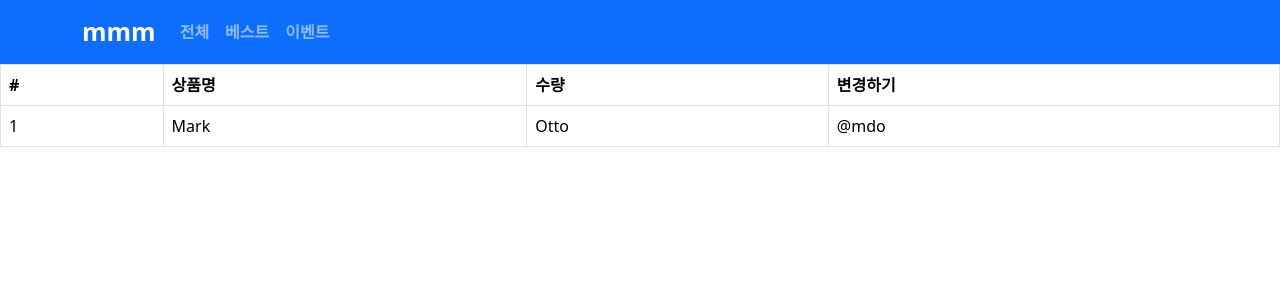
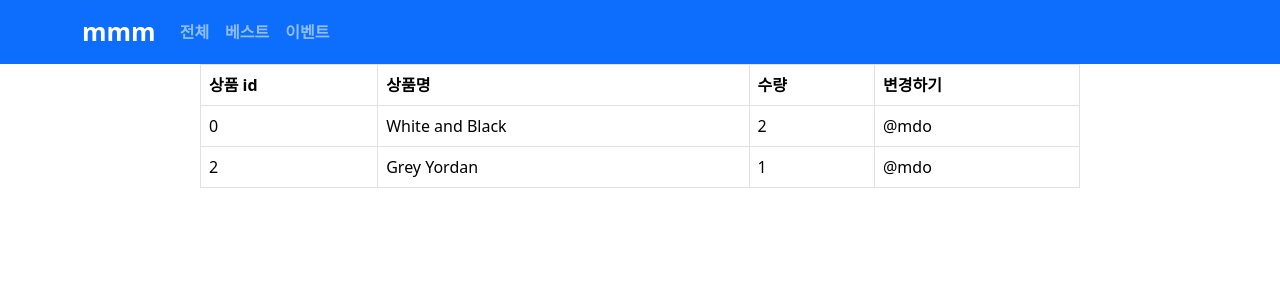
Before and after one commit to mlulucky/ReactStudy_Shop, a React (Create React App) app: page /cart in a window 1280 px wide. Shown: the top 300 px of the page. Built offline with nearby package versions, Linux system fonts and the light colour scheme; no server answers.

Commit message:
Redux state 데이터 바인딩구현 및 state 변경 준비중

```diff
--- a/src/routes/Cart.js
+++ b/src/routes/Cart.js
@@ -1,24 +1,46 @@
-import {Table} from 'react-bootstrap'
+import { Table } from 'react-bootstrap'
+import { useSelector } from 'react-redux'
 
-export default function Cart(){
+
+export default function Cart() {
+  // Redux 에 있는 state 를 가져오는 함수
+  let commonState = useSelector((state) => { return state })
+  console.log(commonState);
+  console.log("작명2", commonState.작명2);
+
   return (
+    <div className='cont'>
       <Table bordered>
         <thead>
           <tr>
-          <th>#</th>
+            <th>상품 id</th>
             <th>상품명</th>
             <th>수량</th>
             <th>변경하기</th>
           </tr>
         </thead>
         <tbody>
+          {
+            commonState.cart.map((a, i) =>
+              // { return   }  -> 중괄호 return 생략 가능
+              <Content key={i} 카트={commonState} 인덱스={i} />
+
+            )
+          }
+        </tbody>
+      </Table>
+    </div>
+
+  )
+}
+
+function Content({ 카트, 인덱스 }) {
+  return (
     <tr>
-          <td>1</td>
-          <td>Mark</td>
-          <td>Otto</td>
+      <td>{카트.cart[인덱스].id}</td>
+      <td>{카트.cart[인덱스].name}</td>
+      <td>{카트.cart[인덱스].count}</td>
       <td>@mdo</td>
     </tr>
-      </tbody>
-    </Table>
   )
 }
--- a/src/store.js
+++ b/src/store.js
@@ -1,6 +1,31 @@
-import { configureStore } from "@reduxjs/toolkit";
+import { createSlice, configureStore } from "@reduxjs/toolkit";
 
-// store 란 ? state 들을 보관해놓는 통
+// Redux 란 ? state 들을 보관해놓는 통
+
+// state 를 만들어주는 함수
+let firstState = createSlice({ // useState 와 비슷한 기능
+    name : "myName",
+    initialState : "moon"
+})
+
+let secondState = createSlice({
+    name : "arr",
+    initialState : [0,1,2]
+})
+
+let cart = createSlice({
+    name : "myFavorite",
+    initialState : [
+        {id : 0, name : 'White and Black', count : 2},
+        {id : 2, name : 'Grey Yordan', count : 1}
+    ]
+})
+
+// state 를 등록하는 함수
 export default configureStore({
-    reducer: {}
+    reducer: {
+        작명 : firstState.reducer,
+        작명2 : secondState.reducer,
+        cart : cart.reducer
+    }
 })
```
Lines whose indentation alone changed are shown as unchanged.
